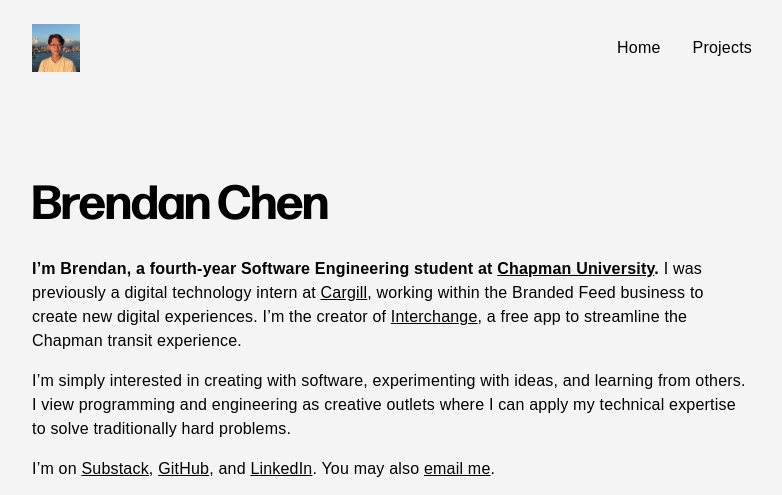
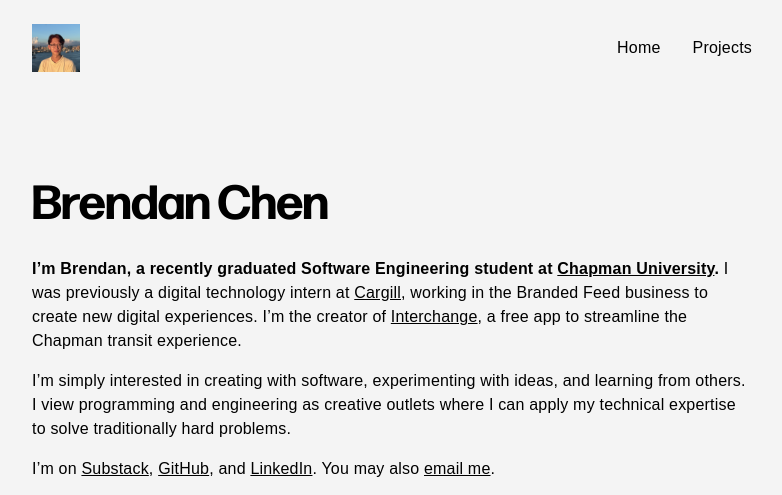
Before and after one commit to brendan-ch/brendan-ch.github.io, a Jekyll site: the page built from index.md, in a window 1280 px wide. Shown: the top 495 px of the page, without its empty margins (248-1030 px from the left). Built offline with Jekyll 4.4.1, drawn with Linux system fonts in a browser that asks for light colours; some web fonts are replaced.

Commit message:
Update graduation status (wow, I'm old)

```diff
--- a/index.md
+++ b/index.md
@@ -6,7 +6,7 @@ isIndexPage: 1
 
 # Brendan Chen
 
-**I'm Brendan, a fourth-year Software Engineering student at [Chapman University](https://chapman.edu/).** I was previously a digital technology intern at [Cargill](https://cargill.com), working within the Branded Feed business to create new digital experiences. I'm the creator of [Interchange](https://interchange.bchen.dev), a free app to streamline the Chapman transit experience.
+**I'm Brendan, a recently graduated Software Engineering student at [Chapman University](https://chapman.edu/).** I was previously a digital technology intern at [Cargill](https://cargill.com), working in the Branded Feed business to create new digital experiences. I'm the creator of [Interchange](https://interchange.bchen.dev), a free app to streamline the Chapman transit experience.
 
 I'm simply interested in creating with software, experimenting with ideas, and learning from others. I view programming and engineering as creative outlets where I can apply my technical expertise to solve traditionally hard problems.
 
```
